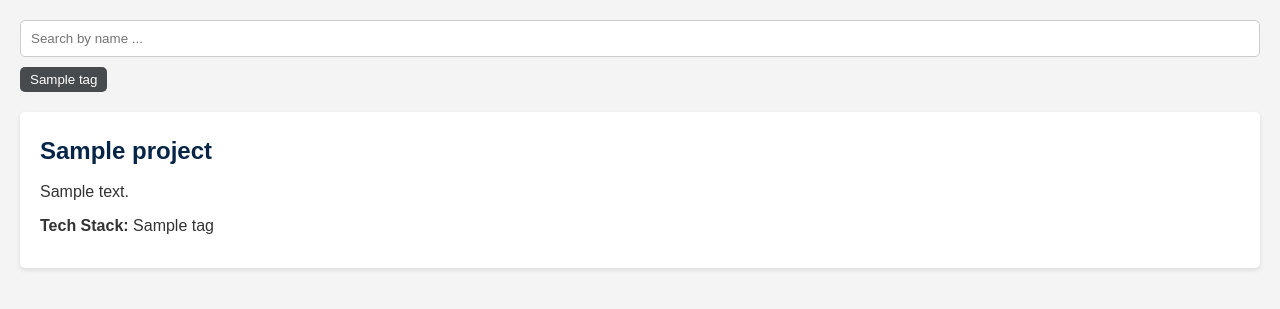
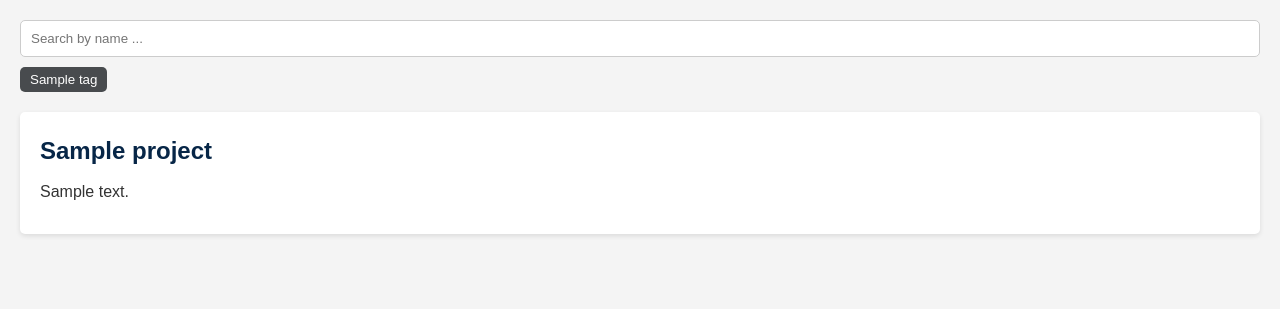
Before and after one commit to aghee/portfolio, a Django app: page / in a window 1280 px wide. Shown: the part 76-385 px from the top of the page. Run offline with Django 5.2, Linux system fonts and the light colour scheme; tables that the repository leaves empty hold one stand-in row (values such as "Sample post"); parts of the project's set-up code (start-up, migrations or seed data) failed here and were passed over; some web fonts are replaced.

Commit message:
remove techstack project tag

```diff
--- a/portfolio/templates/home.html
+++ b/portfolio/templates/home.html
@@ -22,7 +22,6 @@
             <div class="project" data-name="{{ project.title|lower }}" data-tags="{{ project.tags.all|join:', '|lower }}">
                 <h2><a href="{% url 'project' project.id %}">{{ project.title }}</a></h2>
                 <p>{{ project.description|linebreaks }}</p>
-                <p><b> Tech Stack:</b> {{project.tags.all|join:', '}}</p>
                 </div>
             {% endfor %}
             </div>
```
